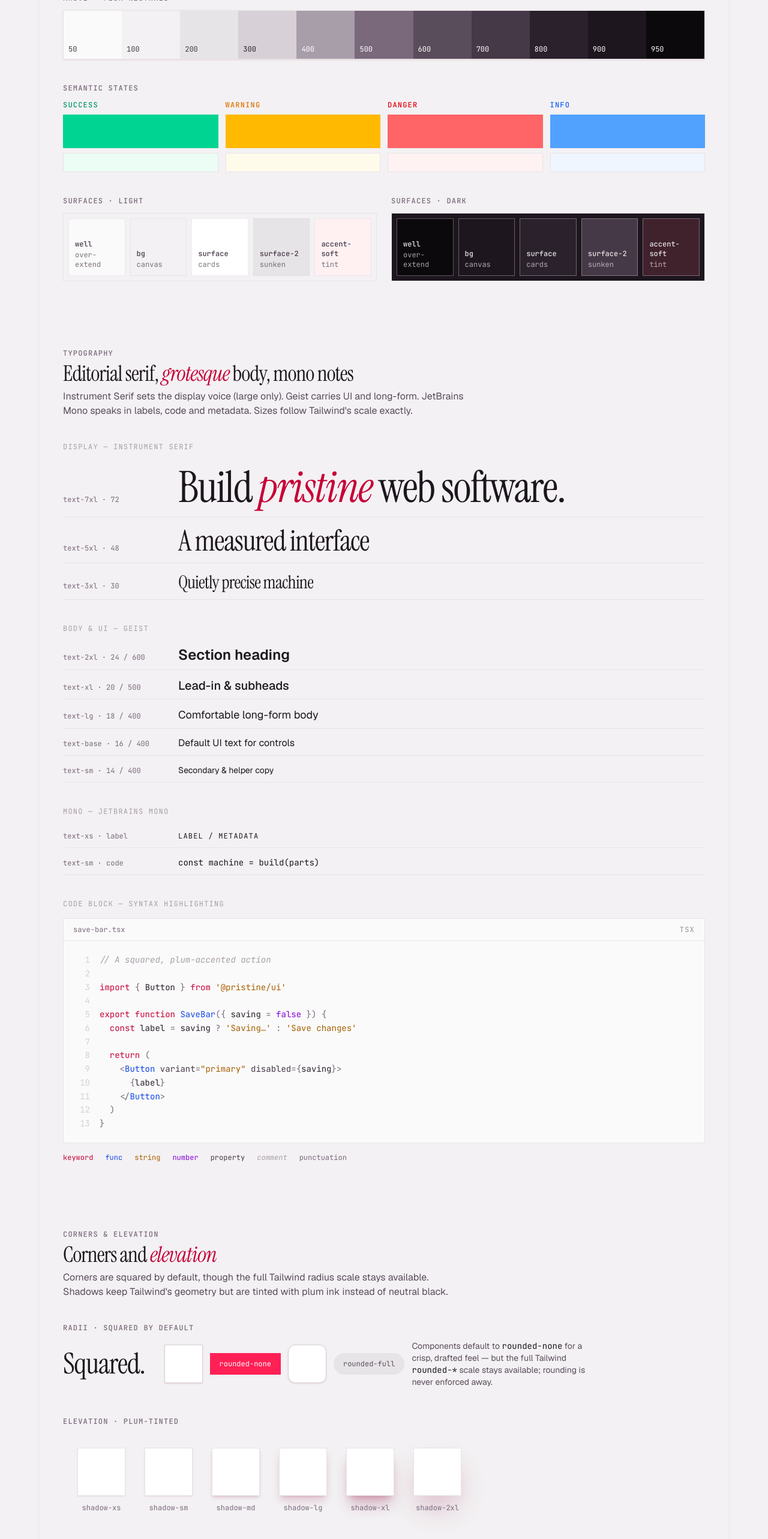
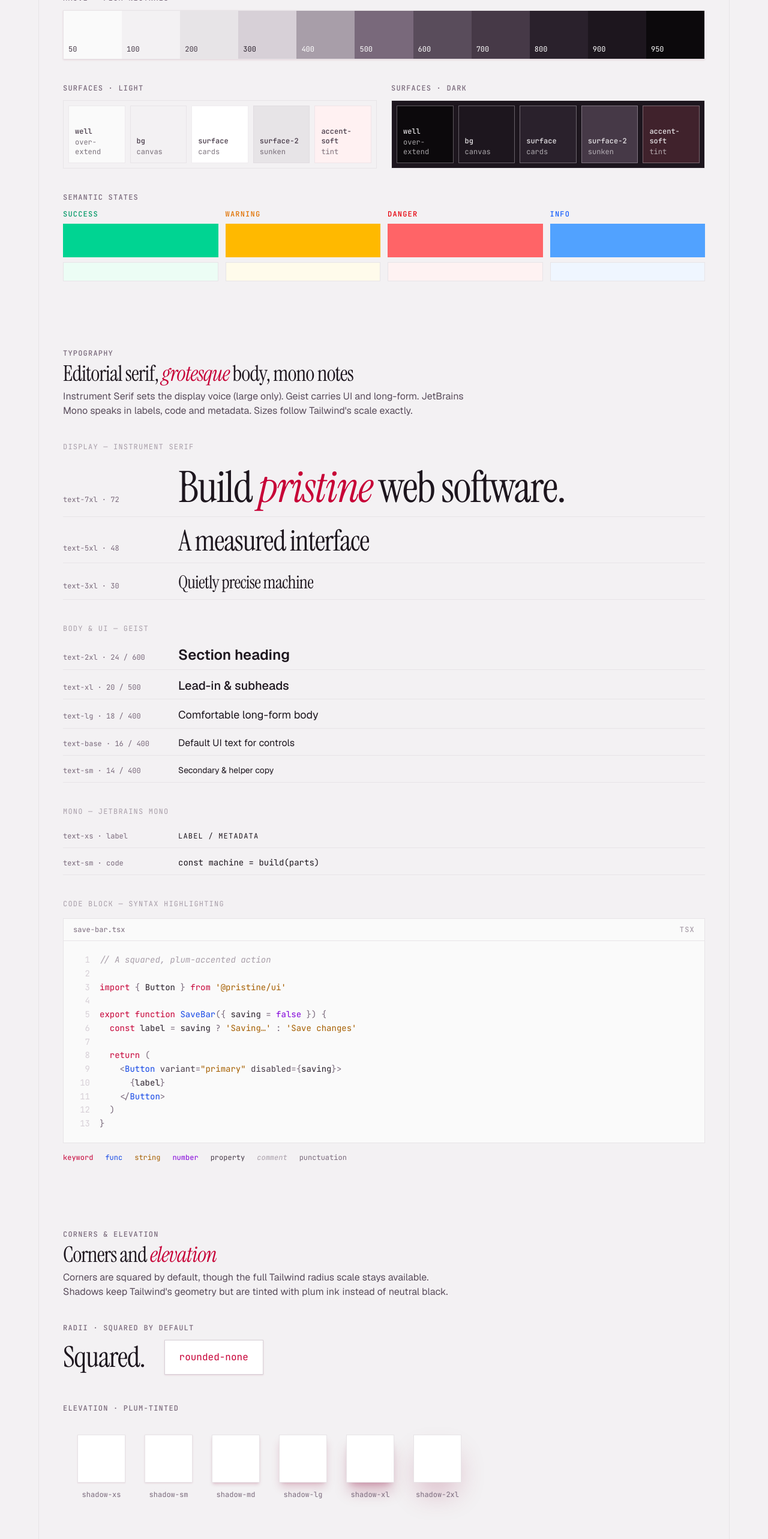
Before and after one commit to blai30/pristine-machine, a React (Vite) app: page / in a window 1280 px wide. Shown: the part 1160-3726 px from the top of the page at 60% size. Built offline with nearby package versions, Linux system fonts and the light colour scheme.

Commit message:
Reorder colors, remove rounded scale

```diff
--- a/src/App.tsx
+++ b/src/App.tsx
@@ -1,5 +1,6 @@
 import { ArrowDown, Moon, Palette, Sun } from 'lucide-react'
 
+import heroImage from '@/assets/hero.png'
 import {
   Badge,
   BlueprintDivider,
@@ -9,7 +10,6 @@ import {
   Navbar,
   Wordmark,
 } from '@/components'
-import heroImage from '@/assets/hero.png'
 import { eyebrow } from '@/lib/styles'
 import { Brand } from '@/showcase/Brand'
 import { Colors } from '@/showcase/Colors'
@@ -108,7 +108,13 @@ export default function App() {
       <footer className="flex flex-col gap-1 px-6 py-12 sm:px-10">
         <span className={eyebrow}>Pristine Machine</span>
         <p className="font-sans text-sm text-mauve-500">
-          Master design system · Tailwind CSS utilities only · light &amp; dark.
+          Master design system · All rights reserved &copy;{' '}
+          <a
+            href="https://github.com/blai30"
+            className="text-rose-700 hover:underline dark:text-rose-300"
+          >
+            blai30
+          </a>
         </p>
       </footer>
     </BlueprintFrame>
--- a/src/showcase/Colors.tsx
+++ b/src/showcase/Colors.tsx
@@ -31,6 +31,22 @@ const mauveRamp: Swatch[] = [
   { step: '950', bg: 'bg-mauve-950', text: 'text-white' },
 ]
 
+const lightSurfaces = [
+  { name: 'well', note: 'over-extend', bg: 'bg-mauve-50' },
+  { name: 'bg', note: 'canvas', bg: 'bg-mauve-100' },
+  { name: 'surface', note: 'cards', bg: 'bg-white' },
+  { name: 'surface-2', note: 'sunken', bg: 'bg-mauve-200' },
+  { name: 'accent-soft', note: 'tint', bg: 'bg-rose-50' },
+]
+
+const darkSurfaces = [
+  { name: 'well', note: 'over-extend', bg: 'bg-mauve-950' },
+  { name: 'bg', note: 'canvas', bg: 'bg-mauve-900' },
+  { name: 'surface', note: 'cards', bg: 'bg-mauve-800' },
+  { name: 'surface-2', note: 'sunken', bg: 'bg-mauve-700' },
+  { name: 'accent-soft', note: 'tint', bg: 'bg-rose-400/15' },
+]
+
 const semantics = [
   {
     name: 'Success',
@@ -56,22 +72,6 @@ const semantics = [
     soft: 'bg-blue-50 dark:bg-blue-400/15',
     label: 'text-blue-600 dark:text-blue-400',
   },
-]
-
-const lightSurfaces = [
-  { name: 'well', note: 'over-extend', bg: 'bg-mauve-50' },
-  { name: 'bg', note: 'canvas', bg: 'bg-mauve-100' },
-  { name: 'surface', note: 'cards', bg: 'bg-white' },
-  { name: 'surface-2', note: 'sunken', bg: 'bg-mauve-200' },
-  { name: 'accent-soft', note: 'tint', bg: 'bg-rose-50' },
-]
-
-const darkSurfaces = [
-  { name: 'well', note: 'over-extend', bg: 'bg-mauve-950' },
-  { name: 'bg', note: 'canvas', bg: 'bg-mauve-900' },
-  { name: 'surface', note: 'cards', bg: 'bg-mauve-800' },
-  { name: 'surface-2', note: 'sunken', bg: 'bg-mauve-700' },
-  { name: 'accent-soft', note: 'tint', bg: 'bg-rose-400/15' },
 ]
 
 function Ramp({ swatches }: { swatches: Swatch[] }) {
@@ -139,6 +139,15 @@ export function Colors() {
           <Ramp swatches={mauveRamp} />
         </Spec>
 
+        <div className="grid grid-cols-1 gap-6 lg:grid-cols-2">
+          <Spec name="Surfaces · light" row={false}>
+            <SurfaceTiles tiles={lightSurfaces} backing="bg-mauve-100" text="text-mauve-700" />
+          </Spec>
+          <Spec name="Surfaces · dark" row={false}>
+            <SurfaceTiles tiles={darkSurfaces} backing="bg-mauve-900" text="text-mauve-200" />
+          </Spec>
+        </div>
+
         <Spec name="Semantic states" row={false}>
           <div className="grid w-full grid-cols-2 gap-3 sm:grid-cols-4">
             {semantics.map((tone) => (
@@ -162,15 +171,6 @@ export function Colors() {
             ))}
           </div>
         </Spec>
-
-        <div className="grid grid-cols-1 gap-6 lg:grid-cols-2">
-          <Spec name="Surfaces · light" row={false}>
-            <SurfaceTiles tiles={lightSurfaces} backing="bg-mauve-100" text="text-mauve-700" />
-          </Spec>
-          <Spec name="Surfaces · dark" row={false}>
-            <SurfaceTiles tiles={darkSurfaces} backing="bg-mauve-900" text="text-mauve-200" />
-          </Spec>
-        </div>
       </div>
     </Section>
   )
--- a/src/showcase/Scales.tsx
+++ b/src/showcase/Scales.tsx
@@ -27,21 +27,9 @@ export function Scales() {
               Squared.
             </span>
             <div className="flex items-center gap-3">
-              <span className="size-16 rounded-none border border-mauve-300 bg-white shadow-sm shadow-rose-900/10 dark:border-mauve-700 dark:bg-mauve-800" />
-              <span className="inline-flex h-9 items-center rounded-none bg-rose-500 px-4 font-mono text-xs text-white dark:bg-rose-400 dark:text-rose-950">
+              <span className="rounded-none border border-mauve-300 bg-white px-6 py-4 font-mono text-rose-700 shadow-sm shadow-rose-900/10 dark:border-mauve-700 dark:bg-mauve-800 dark:text-rose-200">
                 rounded-none
               </span>
-              <span className="size-16 rounded-xl border border-mauve-300 bg-white shadow-sm shadow-rose-900/10 dark:border-mauve-700 dark:bg-mauve-800" />
-              <span className="inline-flex h-9 items-center rounded-full bg-mauve-200 px-4 font-mono text-xs text-mauve-600 dark:bg-mauve-700 dark:text-mauve-400">
-                rounded-full
-              </span>
-              <p className="max-w-xs font-sans text-sm text-mauve-600 dark:text-mauve-400">
-                Components default to{' '}
-                <code className="font-mono text-mauve-900 dark:text-mauve-100">rounded-none</code> for
-                a crisp, drafted feel — but the full Tailwind{' '}
-                <code className="font-mono text-mauve-900 dark:text-mauve-100">rounded-*</code> scale
-                stays available; rounding is never enforced away.
-              </p>
             </div>
           </div>
         </Spec>
@@ -53,7 +41,7 @@ export function Scales() {
                 <span
                   className={clsx(
                     'size-20 rounded-none border border-mauve-200 bg-white dark:border-mauve-700 dark:bg-mauve-800',
-                    shadow.cls,
+                    shadow.cls
                   )}
                 />
                 <span className="font-mono text-xs text-mauve-500">shadow-{shadow.name}</span>
```
